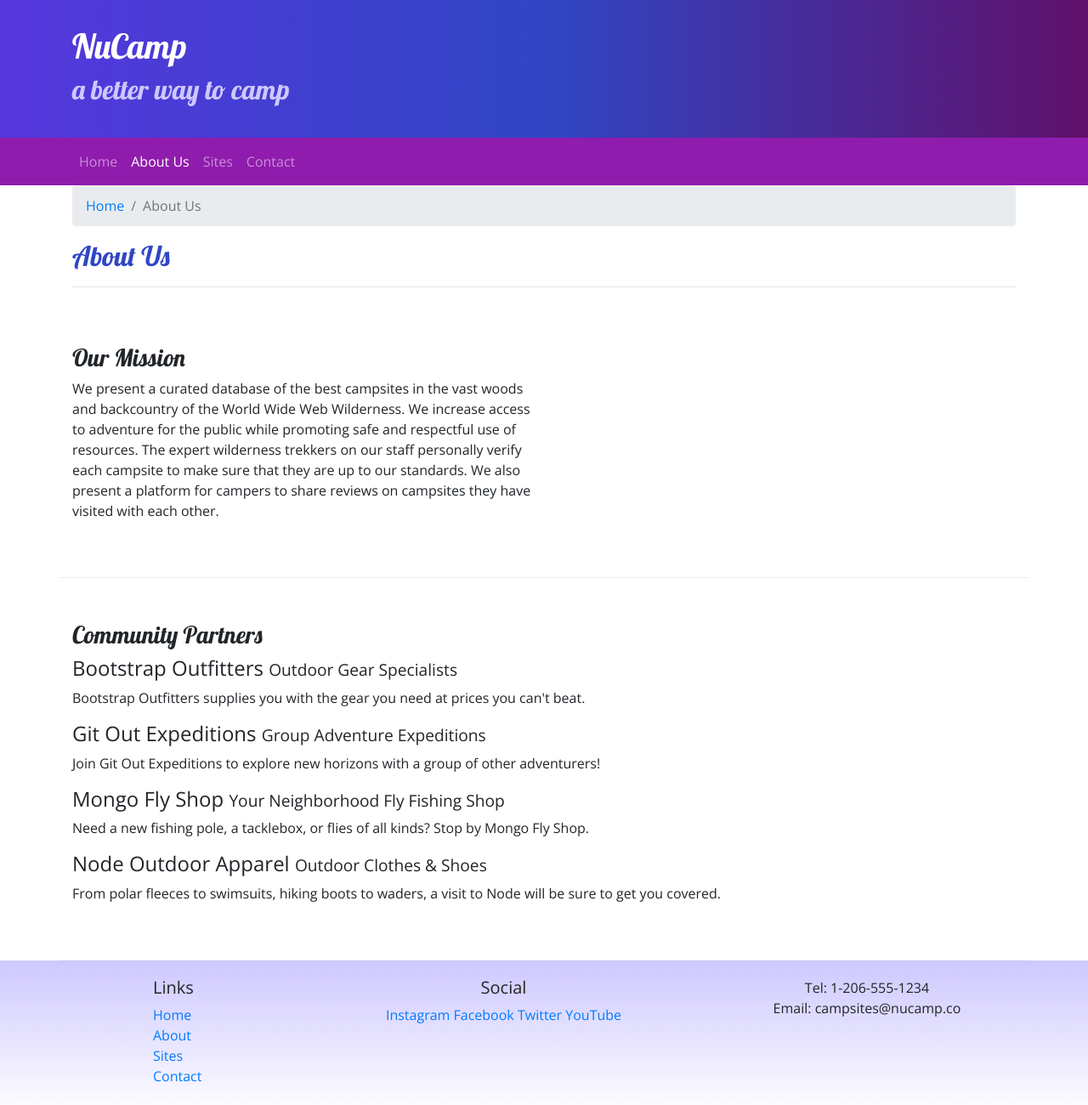
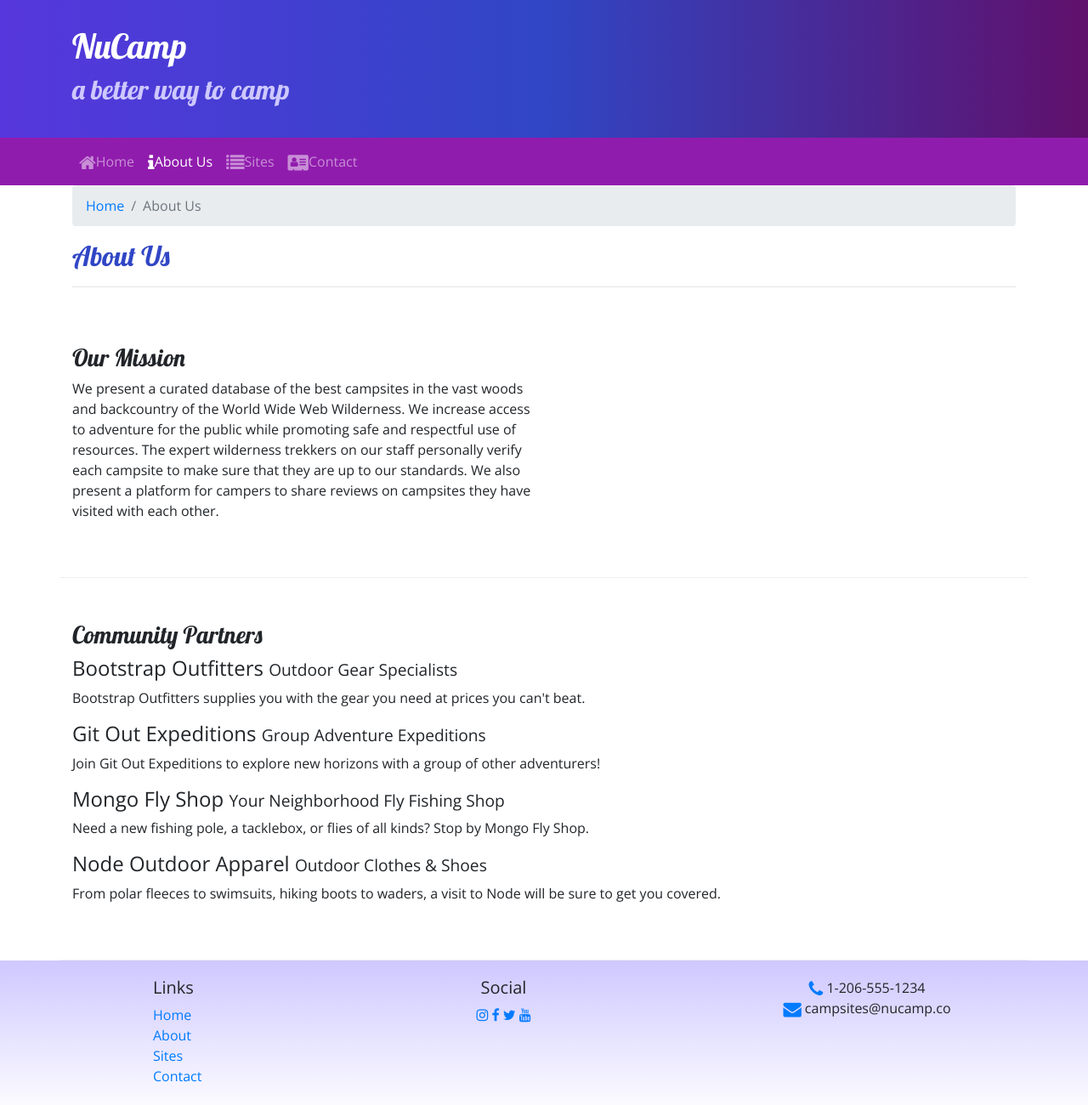
Before and after one commit to samchidi2005/nucampsite, a website: page aboutus.html in a window 1280 px wide. Shown: the whole page at 85% size. Drawn offline with nearby package versions, Linux system fonts and the light colour scheme.

Commit message:
Icon Fonts

```diff
--- a/aboutus.html
+++ b/aboutus.html
@@ -10,6 +10,8 @@
    <link rel="stylesheet" href="node_modules/bootstrap/dist/css/bootstrap.min.css" />
 
    <!-- Additional CSS must be placed after Bootstrap CSS -->
+   <link rel="stylesheet" href="node_modules/font-awesome/css/font-awesome.min.css" />
+
    <!-- This means that the order here is very important. Putting our customs stylesheet "css/styles.css"
        after the bootstrap stylesheet "css/bootstrap.min.css" will overide the bootstrap stylesheet correctly-->
        <!-- For more about google fonts, visit fonts.google.com -->
@@ -50,10 +52,15 @@
                 it an id that matches the data target of the button that we added above. -->
             <div class="collapse navbar-collapse" id="nucampNavbar">
                 <ul class="navbar-nav">
-                    <li class="nav-item"><a class="nav-link" href="index.html">Home</a></li>
-                    <li class="nav-item active"><a class="nav-link" href="#">About Us</a></li>
-                    <li class="nav-item"><a class="nav-link" href="#">Sites</a></li>
-                    <li class="nav-item"><a class="nav-link" href="#">Contact</a></li>
+                    <!-- And because we are on the AboutUspage, we add the active class to this one-->
+                    <!-- The next step is to add a nav-link class to each of the anchor elements -->
+                    <!-- To include font awesome here, we first include inline html element "i",
+                        then include "fa" as a base class, the class name of the icon that we want
+                        and its' sizing class -->
+                    <li class="nav-item"><a class="nav-link" href="index.html"><i class="fa fa-home fa-lg"></i>Home</a></li>
+                    <li class="nav-item active"><a class="nav-link" href="#"><i class="fa fa-info fa-lg"></i>About Us</a></li>
+                    <li class="nav-item"><a class="nav-link" href="#"><i class="fa fa-list fa-lg"></i>Sites</a></li>
+                    <li class="nav-item"><a class="nav-link" href="#"><i class="fa fa-address-card fa-lg"></i>Contact</a></li>
                 </ul>
             </div>
         </div>
@@ -113,14 +120,15 @@
                 </div>
                 <div class="col-6 col-sm-5 text-center">
                     <h5>Social</h5>
-                    <a href="http://instagram.com/">Instagram</a>
-                    <a href="http://facebook.com/">Facebook</a>
-                    <a href="http://twitter.com/">Twitter</a>
-                    <a href="http://youtube.com/">YouTube</a>
+                    <!-- Lets replace the text on these footers with font awesome icons -->
+                    <a href="http://instagram.com/"><i class="fa fa-instagram"></i></a>
+                    <a href="http://facebook.com/"><i class="fa fa-facebook"></i></a>
+                    <a href="http://twitter.com/"><i class="fa fa-twitter"></i></a>
+                    <a href="http://youtube.com/"><i class="fa fa-youtube"></i></a>
                 </div>
                 <div class="col-sm-4 text-center">
-                    Tel: 1-206-555-1234<br />
-                    Email: campsites@nucamp.co
+                    <i class="fa fa-phone fa-lg text-primary"></i> 1-206-555-1234<br />
+                    <i class="fa fa-envelope fa-lg text-primary"></i> campsites@nucamp.co
                 </div>
            </div>
         </div>
--- a/package.json
+++ b/package.json
@@ -15,6 +15,7 @@
   },
   "dependencies": {
     "bootstrap": "^4.0.0",
+    "font-awesome": "^4.7.0",
     "jquery": "^3.3.1",
     "popper.js": "^1.12.9"
   }
```
Also changed, not shown: index.html (+16 -10 lines), 1 other file.
